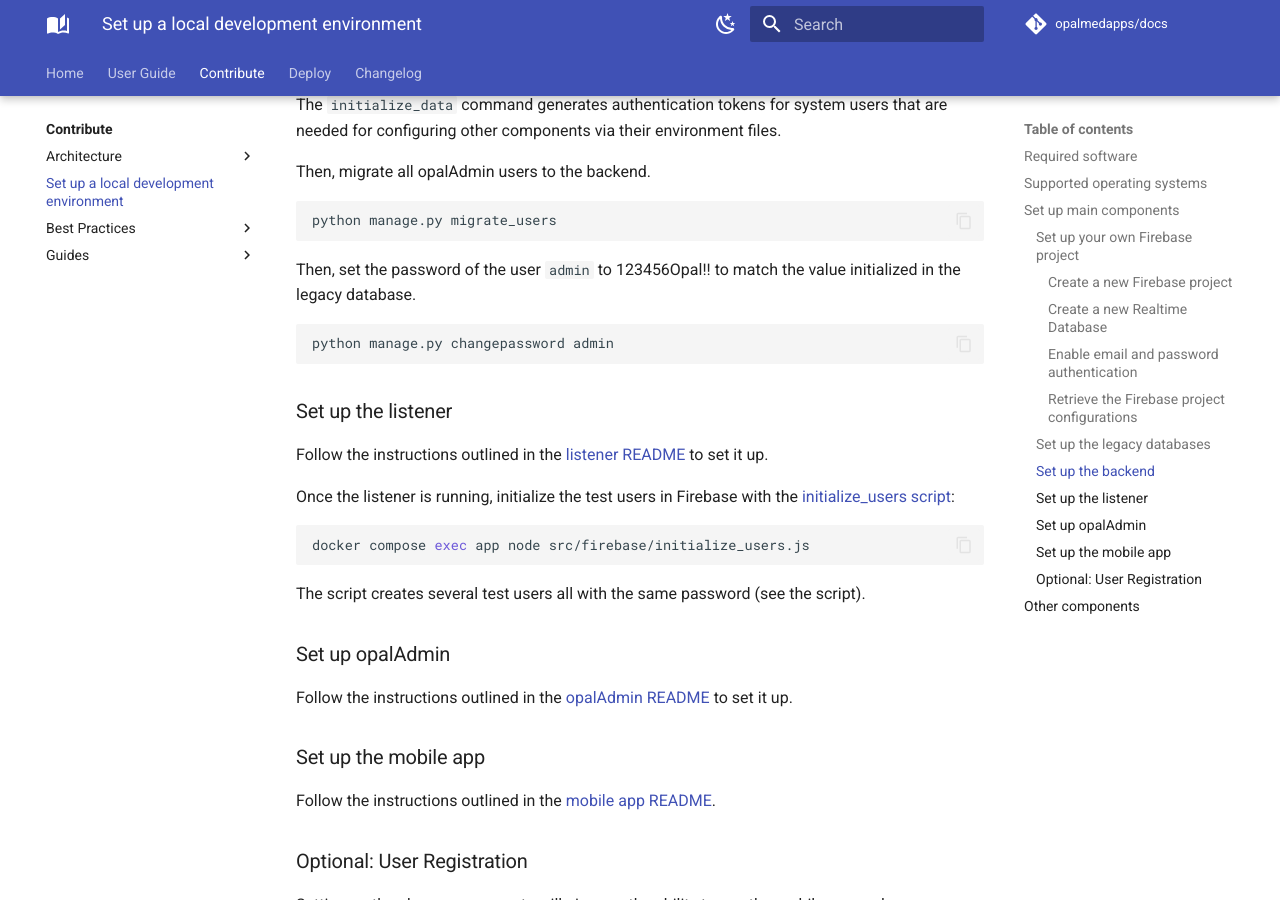
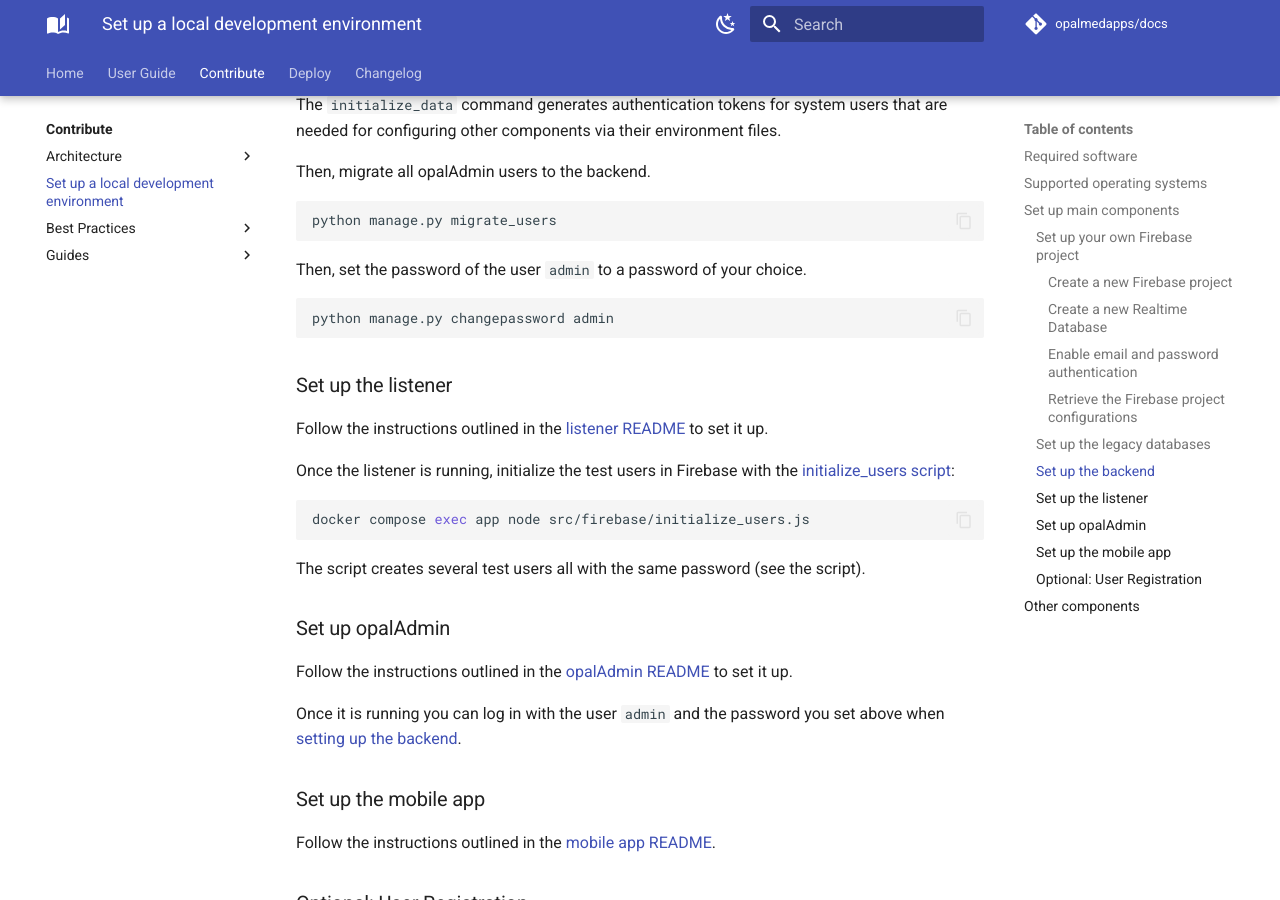
Before and after one commit to opalmedapps/docs, an MkDocs documentation site: the page built from docs/development/setup.md, in a window 1280 px wide and 900 px high, scrolled down 3237 px. Built offline with MkDocs 1.6.1 and Material for MkDocs 9.7.7, drawn with Linux system fonts in a browser that asks for light colours; plug-ins that fetch from the network failed and are left out; comment, search, counter and statistics services are not loaded.

Commit message:
docs: improve set up instructions for admin user
See merge request opalmedapps/docs#215

Merged-by: Matthias Schoettle <git@mattsch.com>
Approved-by: Kelly Agnew <kelly.agnew@mail.mcgill.ca>

````diff
--- a/docs/development/setup.md
+++ b/docs/development/setup.md
@@ -131,8 +131,7 @@
 python manage.py migrate_users
 ```
 
-<!-- markdownlint-disable max-one-sentence-per-line -->
-Then, set the password of the user `admin` to 123456Opal!! to match the value initialized in the legacy database.
+Then, set the password of the user `admin` to a password of your choice.
 
 ```shell
 python manage.py changepassword admin
@@ -153,6 +152,8 @@
 ### Set up opalAdmin
 
 Follow the instructions outlined in the [opalAdmin README](https://gitlab.com/opalmedapps/opalAdmin/-/blob/develop/README.md) to set it up.
+
+Once it is running you can log in with the user `admin` and the password you set above when [setting up the backend](#set-up-the-backend).
 
 ### Set up the mobile app
 
````
